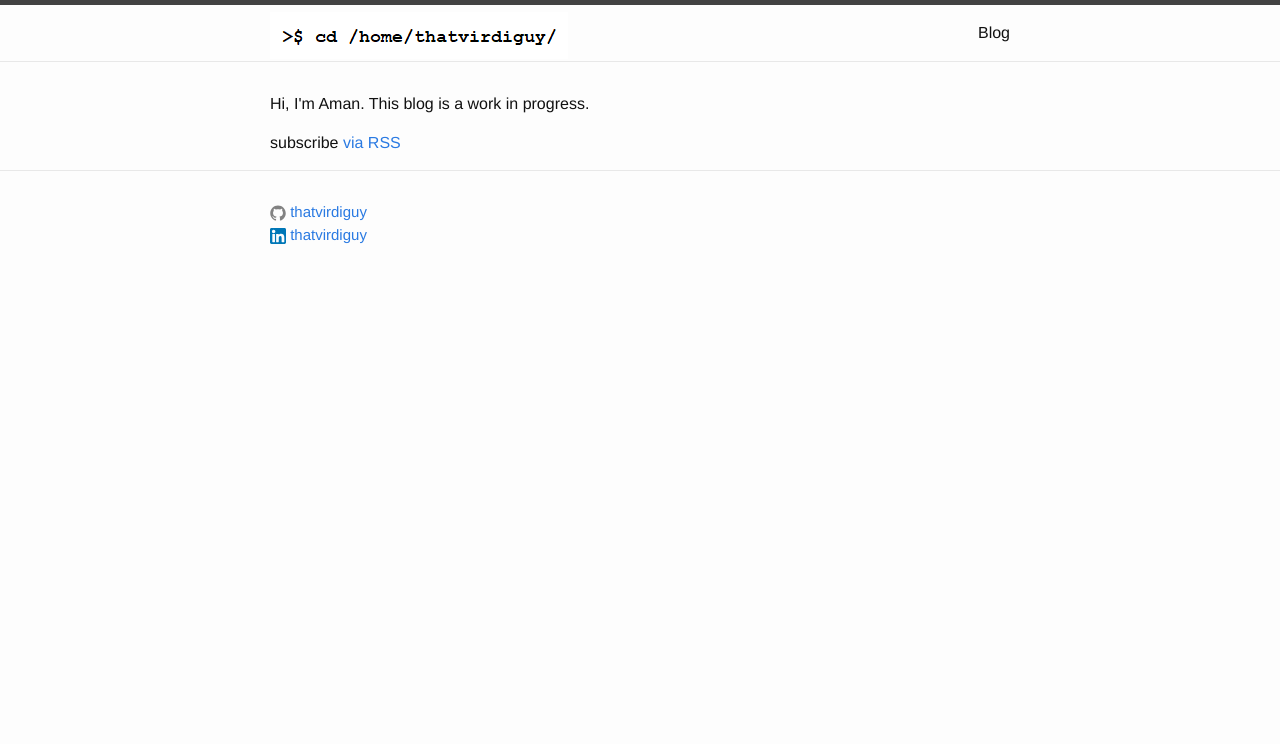
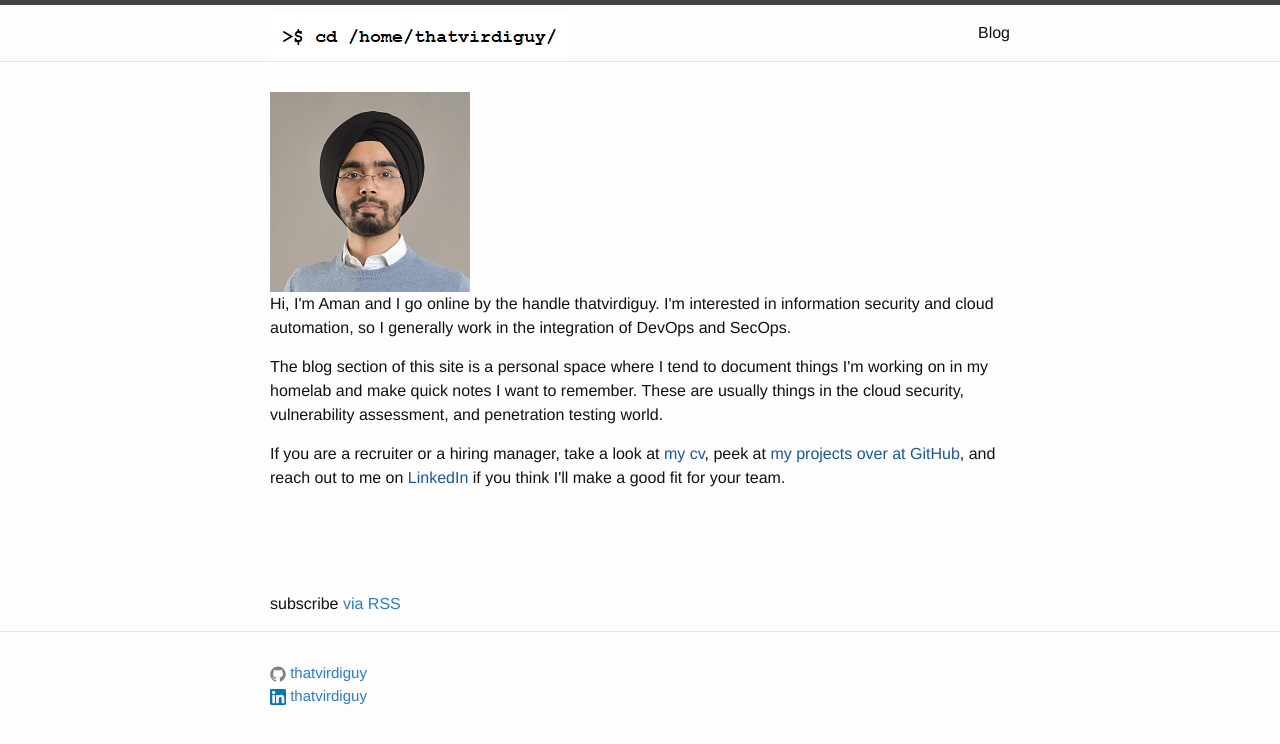
Before and after one commit to thatvirdiguy/thatvirdiguy.github.io, a Jekyll site: the page built from index.html, in a window 1280 px wide. Shown: the top 744 px of the page. Built offline with Jekyll 4.4.1, drawn with Linux system fonts in a browser that asks for light colours.

Commit message:
update landing page

```diff
--- a/index.html
+++ b/index.html
@@ -3,8 +3,16 @@ layout: default
 ---
 
 <div class="home">
+  <div class="col-sm-4">
+  <img  class="img-circle avatar" alt="Amandeep Singh Virdi" src="images/AmandeepSinghVirdi-200px.png">
+  </div>
   <div itemscope itemtype="http://data-vocabulary.org/Person" class="col-sm-8">
-  <p class="lead">Hi, I'm Aman. This blog is a work in progress.</p>
+  <p class="lead">Hi, I'm Aman and I go online by the handle thatvirdiguy. I'm interested in information security and cloud automation, so I generally work in the integration of DevOps and SecOps.</p>
+  <p>The blog section of this site is a personal space where I tend to document things I'm working on in my homelab and make quick notes I want to remember. These are usually things in the cloud security, vulnerability assessment, and penetration testing world.</p>
+  <p>If you are a recruiter or a hiring manager, take a look at <a href "https://thatvirdiguy.github.io/files/AmandeepSinghVirdi_Resume_2022-03-25.pdf">my cv</a>, peek at <a href "https://github.com/thatvirdiguy">my projects over at GitHub</a>, and reach out to me on <a href "https://www.linkedin.com/in/thatvirdiguy/">LinkedIn</a> if you think I'll make a good fit for your team.<p>
+  <br>
+  <br>
+  <br>
   <p class="rss-subscribe">subscribe <a href="{{ "/feed.xml" | prepend: site.baseurl }}">via RSS</a></p>
 
 </div>
```
Also changed, not shown: images/AmandeepSinghVirdi-200px.png (added).
